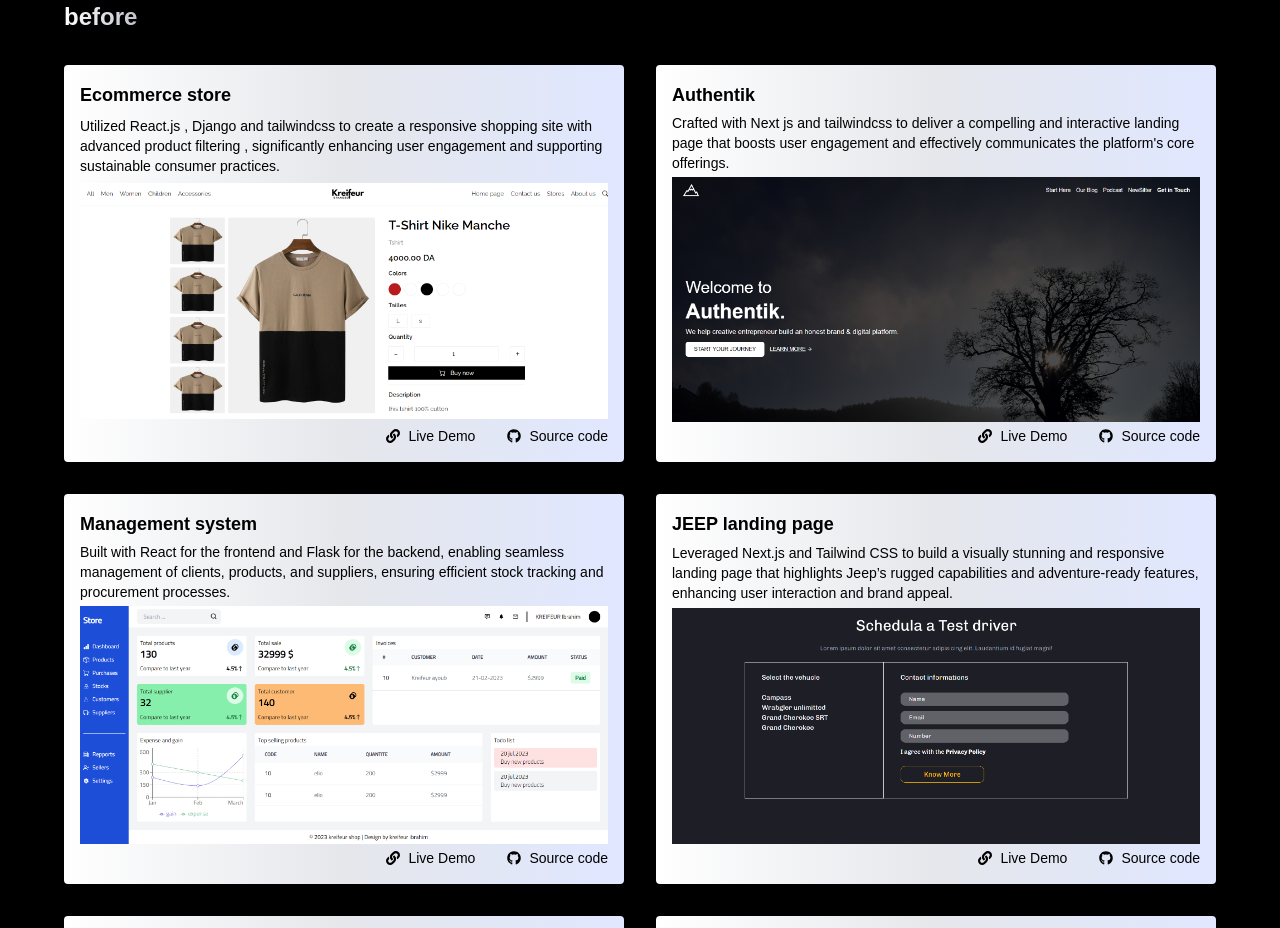
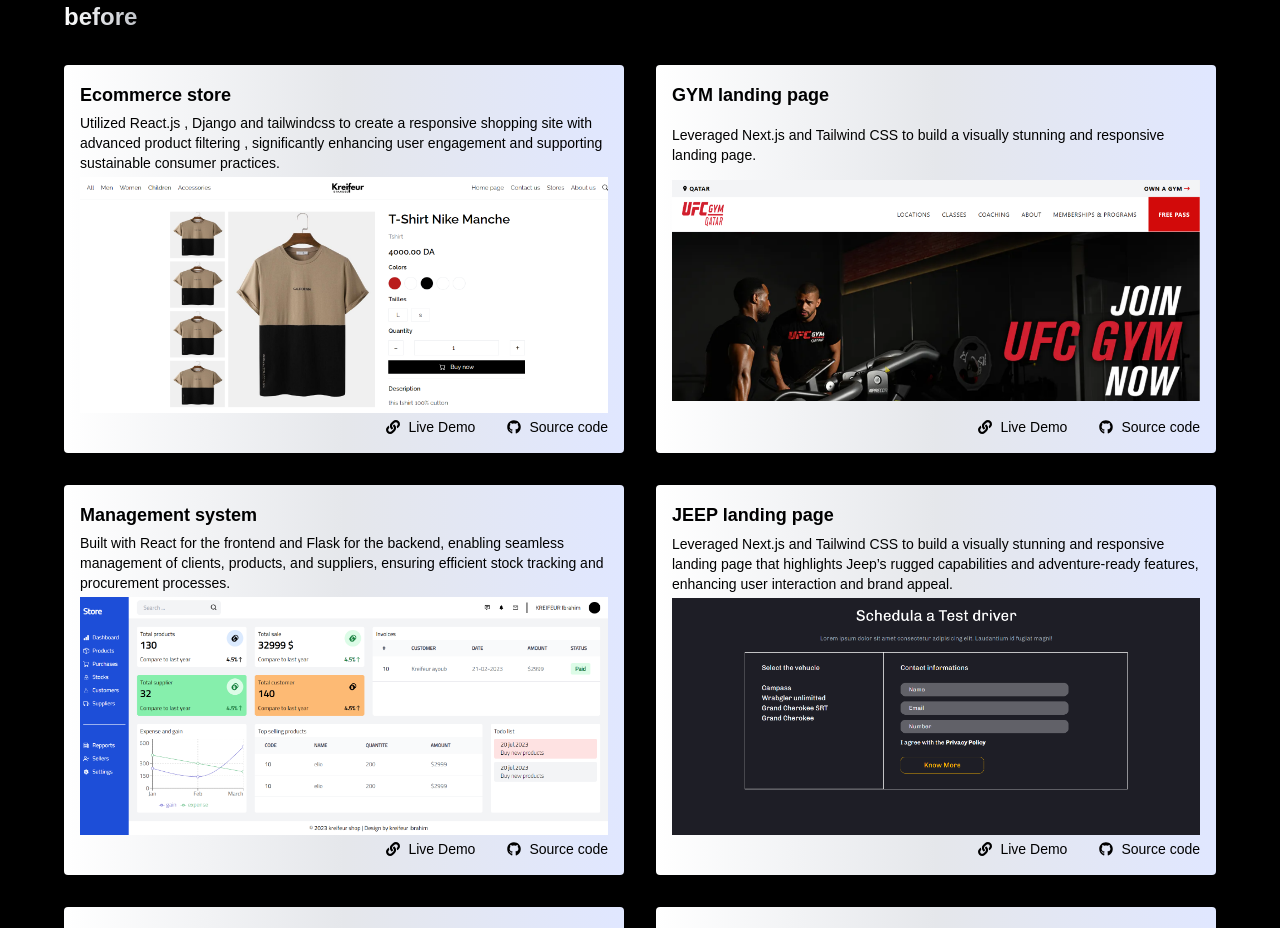
Before and after one commit to kreifeur/web-portfolio, a React (Vite) app: page / in a window 1280 px wide. Shown: the part 991-1919 px from the top of the page. Built offline with nearby package versions, Linux system fonts and the light colour scheme; a web font is replaced by a local one.

Commit message:
add gym project

```diff
--- a/src/pages/Work.jsx
+++ b/src/pages/Work.jsx
@@ -6,6 +6,7 @@
 import project6 from "../assets/authentik.jpg";
 import project7 from "../assets/ecommerce.jpg";
 import project8 from "../assets/jeep.jpg";
+import project9 from "../assets/gym.jpg";
 import { FaGithub } from "react-icons/fa";
 import { FaLink } from "react-icons/fa";
 
@@ -18,12 +19,13 @@
       imag: project7,
       adress: "https://clothes-store-opal.vercel.app/",
     },
+
     {
-      index: 6,
-      titre: "Authentik",
-      desc: "Crafted with Next js and tailwindcss to deliver a compelling and interactive landing page that boosts user engagement and effectively communicates the platform's core offerings.",
-      imag: project6,
-      adress: "https://authentik-delta.vercel.app/",
+      index: 9,
+      titre: "GYM landing page",
+      desc: "Leveraged Next.js and Tailwind CSS to build a visually stunning and responsive landing page.",
+      imag: project9,
+      adress: "https://gym-landingpage-chi.vercel.app/",
     },
 
     {
@@ -41,6 +43,14 @@
       adress: "https://kreifeur.github.io/Landing-page/",
     },
     {
+      index: 6,
+      titre: "Authentik",
+      desc: "Crafted with Next js and tailwindcss to deliver a compelling and interactive landing page that boosts user engagement and effectively communicates the platform's core offerings.",
+      imag: project6,
+      adress: "https://authentik-delta.vercel.app/",
+    },
+
+    {
       index: 2,
       titre: "whatsApp clone",
       desc: "Implemented with Tailwind CSS to replicate the UI of WhatsApp, providing a sleek and responsive user interface for seamless communication and content sharing.",
@@ -55,8 +65,12 @@
       adress: "https://kreifeur.github.io/baleghni/",
     },
 
-
-    { index: 5, titre: "Interactive Menu App ", imag: project4  ,desc:"Crafted with React.js to create a dynamic and user-friendly pizza menu, offering a seamless browsing experience and easy customization options for customers."},
+    {
+      index: 5,
+      titre: "Interactive Menu App ",
+      imag: project4,
+      desc: "Crafted with React.js to create a dynamic and user-friendly pizza menu, offering a seamless browsing experience and easy customization options for customers.",
+    },
     { index: 4, titre: "Dashboard bi", imag: project3 },
   ];
 
```
Also changed, not shown: src/assets/gym.jpg (added).
